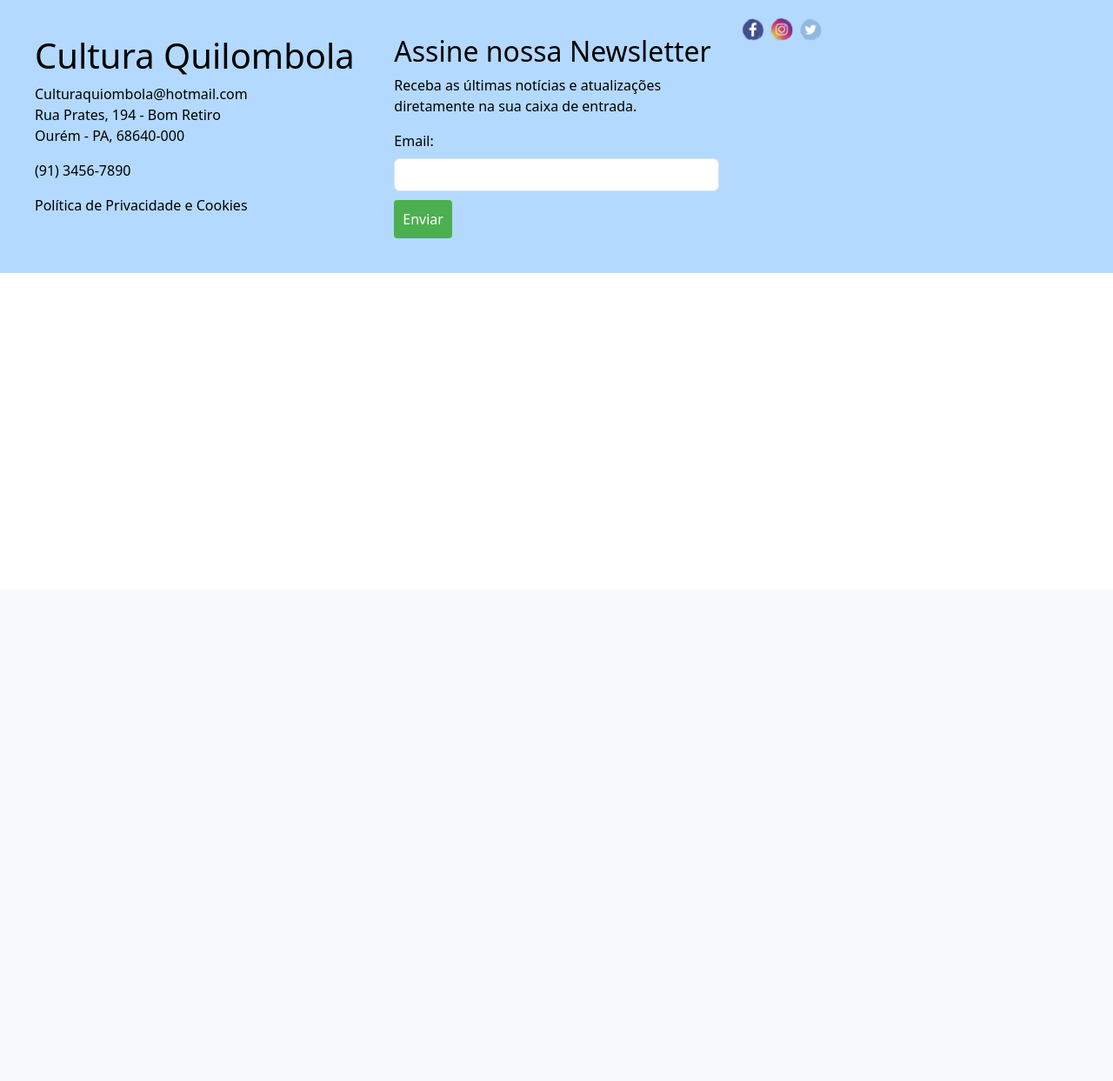
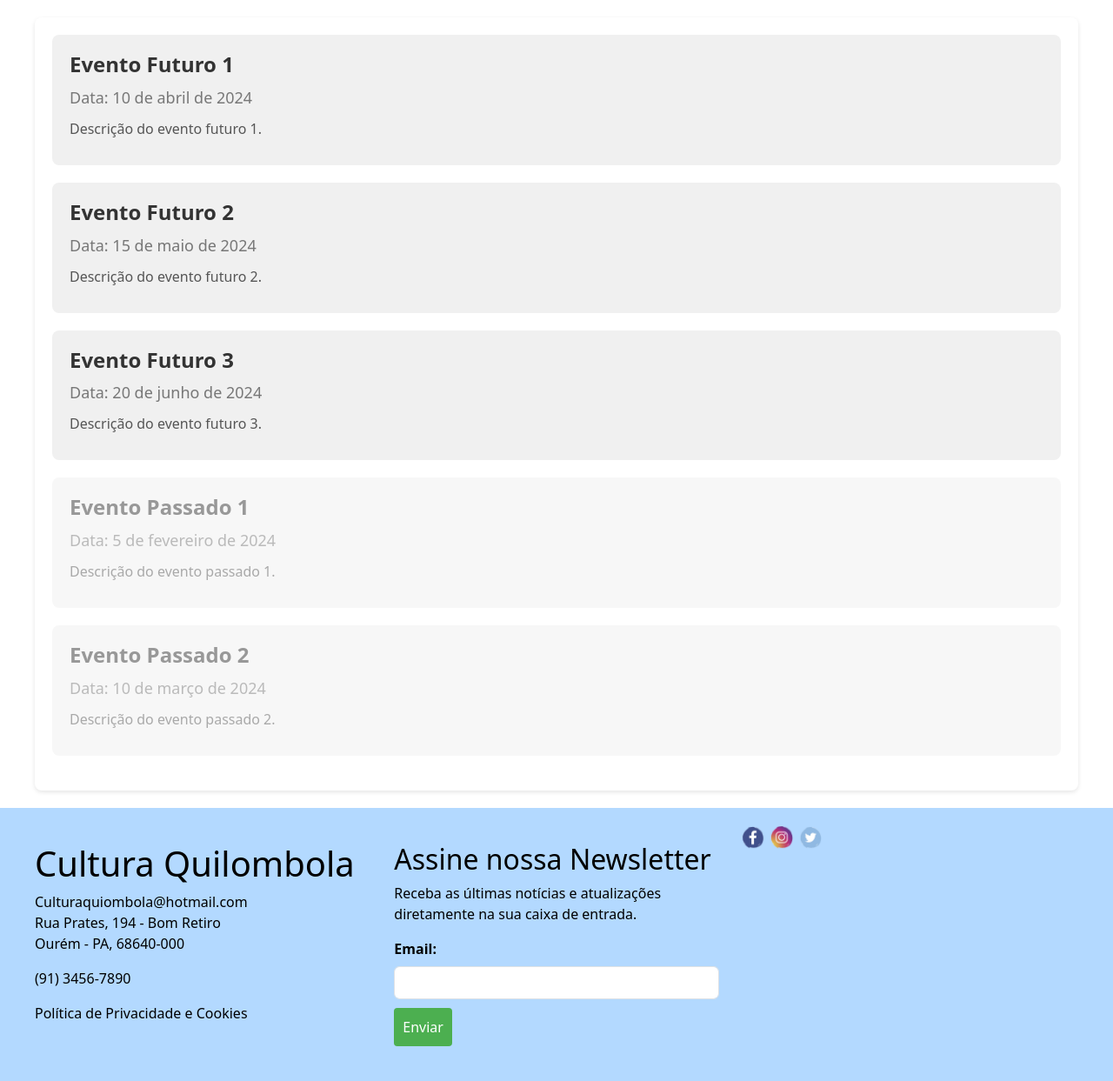
Before and after one commit to WerllonSantos/CulturaQuilombola, a Django app: page /culturaquilombola/eventos/ in a window 1280 px wide. Shown: the part 122-1365 px from the top of the page at 87% size. Before the commit the page ends 436 px from the top, so only its background shows below. Run offline with Django 5.2, Linux system fonts and the light colour scheme.

Commit message:
pagina, doar, eventos, noticias e outros

```diff
--- a/static/css/style.css
+++ b/static/css/style.css
@@ -157,7 +157,85 @@
      align-items: center;
 }
 
+.container {
+            max-width: 1200px;
+            margin: 20px auto;
+            padding: 0 20px;
+        }
 
+.noticia {
+            background-color: #ffffff;
+            margin-bottom: 20px;
+            padding: 20px;
+            border-radius: 8px;
+            box-shadow: 0 0 10px rgba(0, 0, 0, 0.1);
+        }
+
+.noticia h2 {
+            color: #343a40;
+            margin-bottom: 10px;
+        }
+
+.noticia p {
+            color: #555555;
+            margin-bottom: 10px;
+            line-height: 1.6;
+        }
+
+.noticia img {
+            max-width: 100%;
+            border-radius: 8px;
+            margin-bottom: 10px;
+        }
+
+.noticia a {
+            color: #007bff;
+            text-decoration: none;
+            font-weight: bold;
+        }
+
+.noticia a:hover {
+            text-decoration: underline;
+        }
+
+.container-eventos {
+            max-width: 1200px;
+            margin: 20px auto;
+            padding: 20px;
+            background-color: #fff;
+            border-radius: 8px;
+            box-shadow: 0 2px 5px rgba(0, 0, 0, 0.1);
+        }
+
+.event {
+            margin-bottom: 20px;
+            padding: 20px;
+            background-color: #f0f0f0;
+            border-radius: 8px;
+        }
+
+.event-title {
+            font-size: 24px;
+            font-weight: bold;
+            color: #333;
+            margin-bottom: 10px;
+        }
+
+.event-date {
+            font-size: 18px;
+            color: #777;
+            margin-bottom: 10px;
+        }
+
+.event-description {
+            font-size: 16px;
+            color: #555;
+            margin-bottom: 10px;
+        }
+
+.event-past {
+            opacity: 0.5;
+        }
 .container-voluntario  {
 
      justify-content: center;
@@ -234,6 +312,52 @@
      width: 100%;
 }
 
+.container-doar {
+            max-width: 1200px;
+            margin: 20px auto;
+            padding: 20px;
+            background-color: #fff;
+            border-radius: 8px;
+            box-shadow: 0 2px 5px rgba(0, 0, 0, 0.1);
+        }
+
+.donation-form {
+            max-width: 600px;
+            margin: 0 auto;
+        }
+
+.form-group {
+            margin-bottom: 20px;
+        }
+
+.form-label {
+            font-weight: bold;
+            display: block;
+            margin-bottom: 5px;
+        }
+
+.form-control {
+            width: 100%;
+            padding: 8px;
+            border-radius: 4px;
+            border: 1px solid #ccc;
+            box-sizing: border-box;
+        }
+
+.btn {
+            display: inline-block;
+            padding: 10px 20px;
+            background-color: #007bff;
+            color: #fff;
+            border: none;
+            border-radius: 4px;
+            cursor: pointer;
+        }
+
+.btn:hover {
+            background-color: #0056b3;
+        }
+
 .contact-info-form{
      display: block;
      margin: 10px ;
--- a/template/eventos.html
+++ b/template/eventos.html
@@ -2,6 +2,32 @@
 {% load static %}
 {% block title %} eventos {% endblock %}
 {% block body %}
-
+<div class="container-eventos">
+        <div class="event">
+            <h2 class="event-title">Evento Futuro 1</h2>
+            <p class="event-date">Data: 10 de abril de 2024</p>
+            <p class="event-description">Descrição do evento futuro 1.</p>
+        </div>
+        <div class="event">
+            <h2 class="event-title">Evento Futuro 2</h2>
+            <p class="event-date">Data: 15 de maio de 2024</p>
+            <p class="event-description">Descrição do evento futuro 2.</p>
+        </div>
+        <div class="event">
+            <h2 class="event-title">Evento Futuro 3</h2>
+            <p class="event-date">Data: 20 de junho de 2024</p>
+            <p class="event-description">Descrição do evento futuro 3.</p>
+        </div>
+        <div class="event event-past">
+            <h2 class="event-title">Evento Passado 1</h2>
+            <p class="event-date">Data: 5 de fevereiro de 2024</p>
+            <p class="event-description">Descrição do evento passado 1.</p>
+        </div>
+        <div class="event event-past">
+            <h2 class="event-title">Evento Passado 2</h2>
+            <p class="event-date">Data: 10 de março de 2024</p>
+            <p class="event-description">Descrição do evento passado 2.</p>
+        </div>
+    </div>
 
 {% endblock %}
--- a/template/noticias.html
+++ b/template/noticias.html
@@ -10,21 +10,21 @@
             <img src="{% static 'img/projeto.jpg'%}" alt="Notícia 1"class="img-fluid">
             <h2>Projeto de Preservação Cultural no Quilombo</h2>
             <p> </p>
-            <a href="#">Leia mais</a>
+            <a href="https://www.es.gov.br/Noticia/funcultura-duas-iniciativas-de-valorizacao-de-cultura-quilombola-sao-realizadas-em-monte-alegre">Leia mais</a>
         </div>
 
         <div class="noticia">
             <img src="{% static 'img/sustentavel.jpg'%}" alt="Notícia 2"class="img-fluid">
             <h2>Iniciativas de Sustentabilidade no Quilombo</h2>
             <p> </p>
-            <a href="#">Leia mais</a>
+            <a href="https://www.institutoterroa.org/a-abertura-do-projeto-quilombo-sustentavel-marca-o-inicio-da-concretizacao-dos-sonhos-de-comunidade-em-ubatuba/">Leia mais</a>
         </div>
 
         <div class="noticia">
             <img src="{% static 'img/comunidade.jpeg'%}" alt="Notícia 3"class="img-fluid">
             <h2>Comemoração do Dia da Consciência Negra no Quilombo</h2>
             <p> </p>
-            <a href="#">Leia mais</a>
+            <a href="https://staging.crop.ca/ki/comunidade-quilombola-no-rio-de-janeiro.html">Leia mais</a>
         </div>
     </div>
 
```
Also changed, not shown: template/doar.html (+27 -1 lines), static/img/comunidade.jpeg (added), static/img/projeto.jpg (added), static/img/sustentavel.jpg (added).
